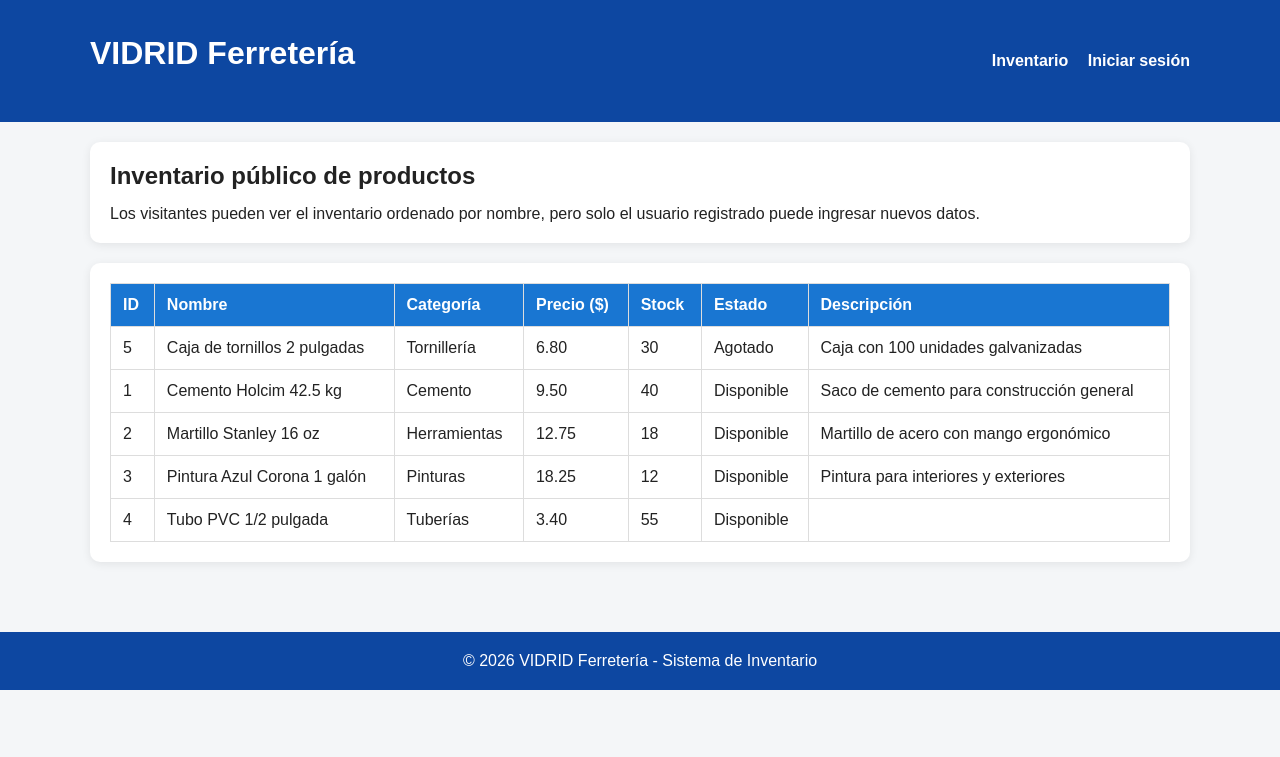
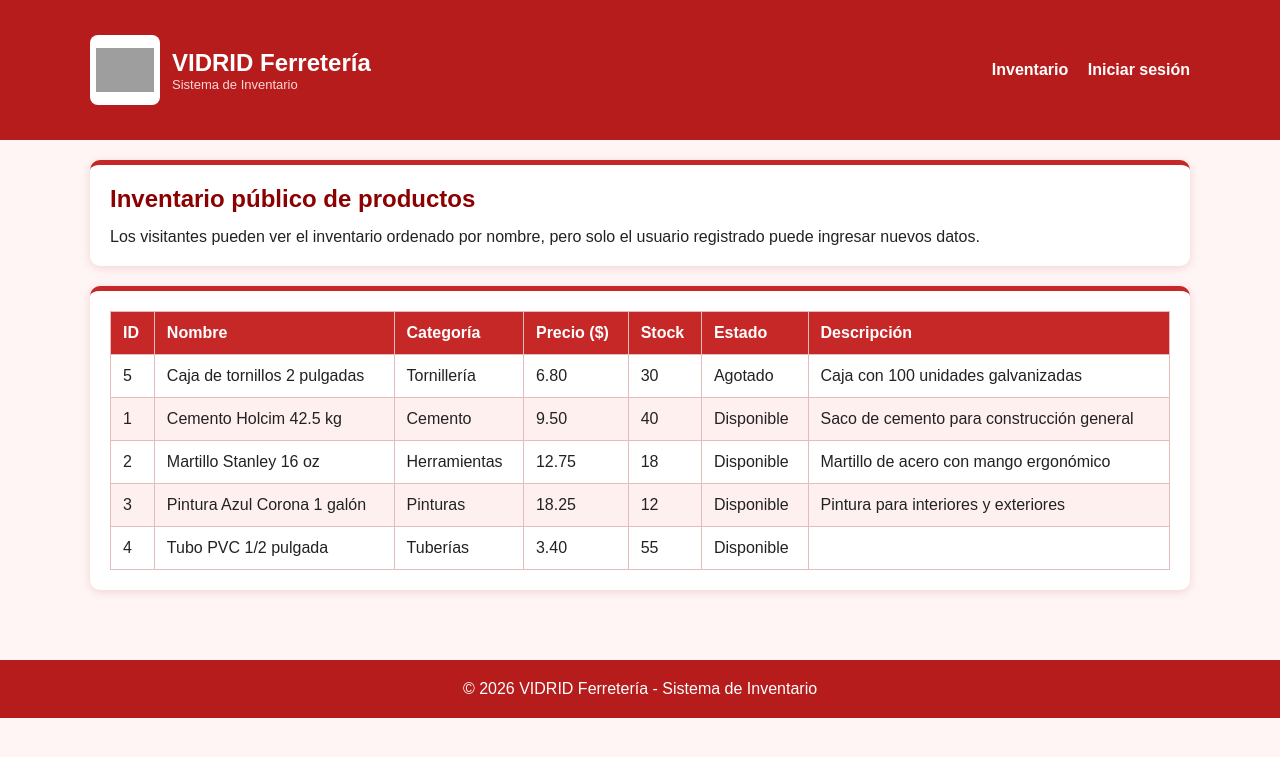
Before and after one commit to Chepe006/Parcial2-Progra, a PHP site: page / in a window 1280 px wide. Shown: the top 757 px of the page. Run offline with PHP 8.4, Linux system fonts and the light colour scheme; data comes from the database, SQL or seed files in the repository; grey boxes are pictures that could not be loaded.

Commit message:
version final

```diff
--- a/assets/css/style.css
+++ b/assets/css/style.css
@@ -6,7 +6,7 @@
 }
 
 body {
-    background: #f4f6f8;
+    background: #fff5f5;
     color: #222;
 }
 
@@ -18,7 +18,7 @@ body {
 }
 
 .topbar {
-    background: #0d47a1;
+    background: #b71c1c;
     color: white;
     padding: 15px 0;
 }
@@ -27,6 +27,35 @@ body {
     display: flex;
     justify-content: space-between;
     align-items: center;
+    gap: 20px;
+    flex-wrap: wrap;
+}
+
+.brand {
+    display: flex;
+    align-items: center;
+    gap: 12px;
+}
+
+.logo {
+    width: 70px;
+    height: 70px;
+    object-fit: contain;
+    background: white;
+    border-radius: 8px;
+    padding: 6px;
+}
+
+.brand-text h1 {
+    margin: 0;
+    color: white;
+    font-size: 24px;
+}
+
+.brand-text p {
+    margin: 0;
+    font-size: 13px;
+    color: #ffd7d7;
 }
 
 .topbar nav a {
@@ -37,19 +66,21 @@ body {
 }
 
 .topbar nav a:hover {
-    text-decoration: underline;
+    color: #ffd5d5;
 }
 
 h1, h2, h3 {
     margin-bottom: 15px;
+    color: #8b0000;
 }
 
 .card {
     background: white;
     padding: 20px;
     border-radius: 10px;
-    box-shadow: 0 2px 10px rgba(0,0,0,0.08);
+    box-shadow: 0 2px 10px rgba(183, 28, 28, 0.15);
     margin-bottom: 20px;
+    border-top: 5px solid #c62828;
 }
 
 form {
@@ -59,9 +90,15 @@ form {
 
 input, select, textarea, button {
     padding: 10px;
-    border: 1px solid #bbb;
+    border: 1px solid #d9a7a7;
     border-radius: 8px;
     font-size: 15px;
+}
+
+input:focus, select:focus, textarea:focus {
+    outline: none;
+    border-color: #c62828;
+    box-shadow: 0 0 5px rgba(198, 40, 40, 0.25);
 }
 
 textarea {
@@ -70,7 +107,7 @@ textarea {
 }
 
 button {
-    background: #0d47a1;
+    background: #c62828;
     color: white;
     border: none;
     cursor: pointer;
@@ -78,7 +115,7 @@ button {
 }
 
 button:hover {
-    background: #1565c0;
+    background: #8e0000;
 }
 
 table {
@@ -89,13 +126,17 @@ table {
 
 table th, table td {
     padding: 12px;
-    border: 1px solid #ddd;
+    border: 1px solid #e4bcbc;
     text-align: left;
 }
 
 table th {
-    background: #1976d2;
+    background: #c62828;
     color: white;
+}
+
+tr:nth-child(even) {
+    background: #fff0f0;
 }
 
 .mensaje-error {
@@ -107,11 +148,12 @@ table th {
 }
 
 .mensaje-ok {
-    background: #c8e6c9;
-    color: #1b5e20;
+    background: #fde0e0;
+    color: #7f0000;
     padding: 10px;
     border-radius: 8px;
     margin-bottom: 10px;
+    border-left: 5px solid #c62828;
 }
 
 .radio-group {
@@ -123,7 +165,7 @@ table th {
 .footer {
     text-align: center;
     padding: 20px;
-    background: #0d47a1;
+    background: #b71c1c;
     color: white;
     margin-top: 30px;
 }
--- a/includes/header.php
+++ b/includes/header.php
@@ -14,7 +14,14 @@ if (session_status() === PHP_SESSION_NONE) {
 <body>
 <header class="topbar">
     <div class="container">
-        <h1>VIDRID Ferretería</h1>
+        <div class="brand">
+            <img src="https://ferreteriavidri.com/public/images/Vidri_Alt.png?1652303456" alt="Logo VIDRID" class="logo">
+            <div class="brand-text">
+                <h1>VIDRID Ferretería</h1>
+                <p>Sistema de Inventario</p>
+            </div>
+        </div>
+
         <nav>
             <a href="index.php">Inventario</a>
             <?php if (isset($_SESSION['usuario'])): ?>
```
